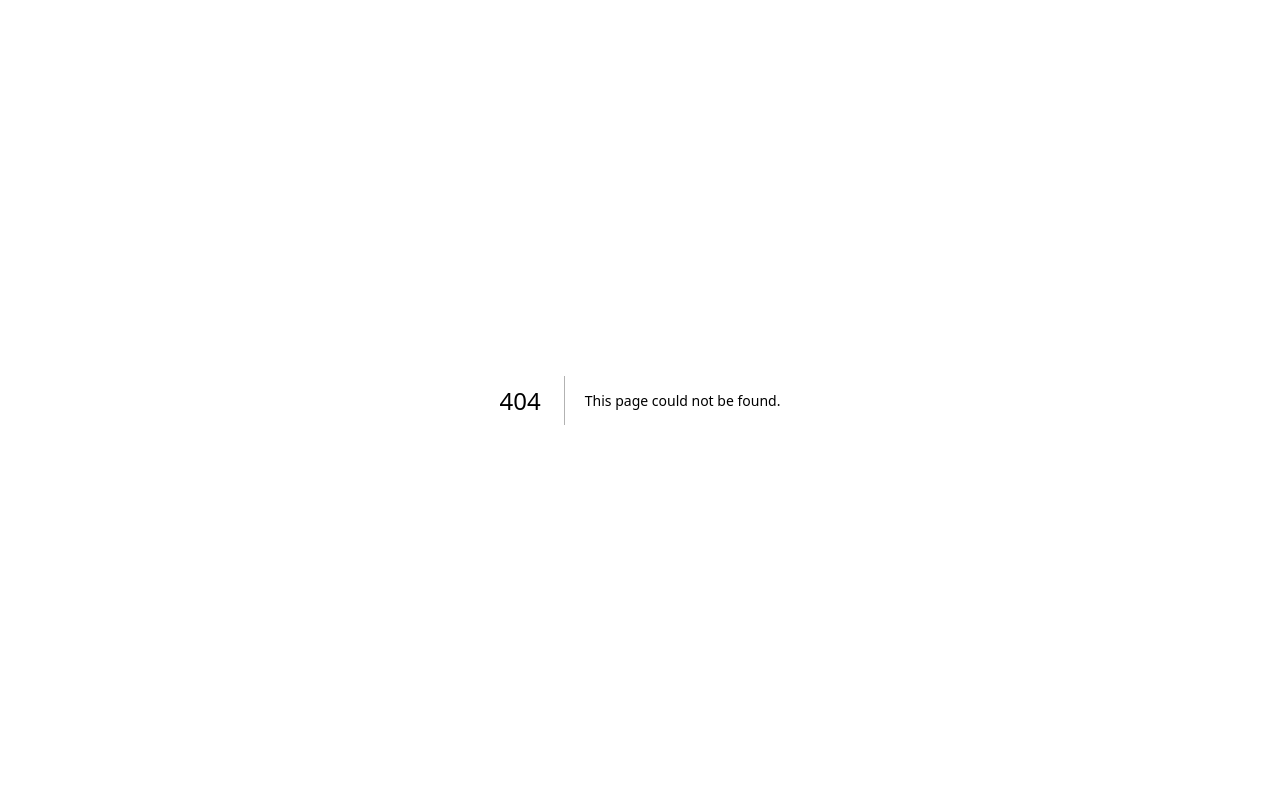
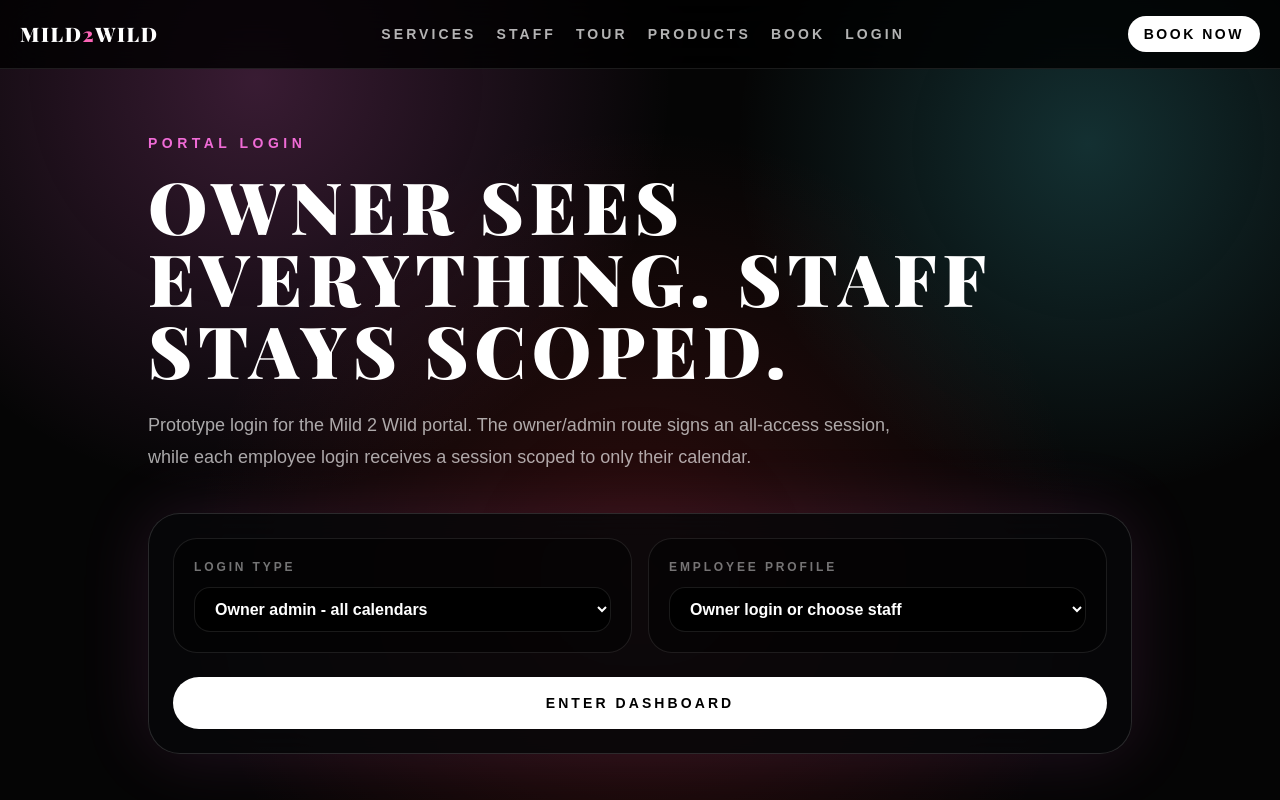
Before and after one commit to tyleradams69/mild2wild, a Next.js app: page /login in a window 1280 px wide. Before the commit this address had no page. Shown: the top 800 px of the page. Built offline with nearby package versions, Linux system fonts and the light colour scheme; a web font is replaced by a local one.

Commit message:
Add staff-scoped dashboard login

```diff
--- a/src/app/dashboard/page.tsx
+++ b/src/app/dashboard/page.tsx
@@ -1,55 +1,83 @@
+import { cookies } from "next/headers";
+import { redirect } from "next/navigation";
 import Link from "next/link";
 import { PageShell, SectionEyebrow } from "@/components/site";
-import { buildCalendarDashboardModel, createDemoDashboardSession } from "@/lib/calendar-access";
+import { dashboardSessionCookieName, parseSignedDashboardSession } from "@/lib/auth-session";
+import { buildCalendarDashboardModel } from "@/lib/calendar-access";
 import { serviceCategories, staffMembers } from "@/lib/studio-data";
 
-export default function DashboardPage() {
-  const ownerModel = buildCalendarDashboardModel(createDemoDashboardSession("owner"), staffMembers);
-  const staffModel = buildCalendarDashboardModel(createDemoDashboardSession("staff", "team-member-10"), staffMembers);
-  const featuredStaffCalendars = staffModel.visibleCalendars.filter((calendar, index) =>
-    index < 4 || calendar.staffSlug === "team-member-10" || calendar.staffSlug === "team-member-11" || index > staffModel.visibleCalendars.length - 3,
+function getDashboardSessionSecret() {
+  return process.env.HERMES_DASHBOARD_SESSION_SECRET ?? "mild2wild-local-prototype-session-secret";
+}
+
+async function logoutAction() {
+  "use server";
+
+  const cookieStore = await cookies();
+  cookieStore.delete(dashboardSessionCookieName);
+  redirect("/login");
+}
+
+export default async function DashboardPage() {
+  const cookieStore = await cookies();
+  const session = parseSignedDashboardSession(cookieStore.get(dashboardSessionCookieName)?.value, getDashboardSessionSecret());
+
+  if (!session) {
+    redirect("/login");
+  }
+
+  const dashboardModel = buildCalendarDashboardModel(session, staffMembers.filter((staff) => !staff.isMascot));
+  const featuredStaffCalendars = dashboardModel.visibleCalendars.filter((calendar, index) =>
+    dashboardModel.canManageAllCalendars || index < 4 || calendar.canEdit || index > dashboardModel.visibleCalendars.length - 3,
   );
 
   return (
     <PageShell>
       <section className="mx-auto max-w-7xl px-5 py-16">
-        <SectionEyebrow color="#A95CFF">Admin + staff portal</SectionEyebrow>
-        <h1 className="brand-display max-w-5xl text-5xl font-black uppercase md:text-7xl">Role-based calendars are the backbone.</h1>
-        <p className="mt-6 max-w-3xl text-lg leading-8 text-white/65">
-          This is the dashboard foundation for the owner/admin login and individual employee logins. The real auth layer can plug into this permission model next: owner sees every calendar, staff can only move their own appointments.
-        </p>
+        <div className="flex flex-col justify-between gap-6 md:flex-row md:items-start">
+          <div>
+            <SectionEyebrow color="#A95CFF">Admin + staff portal</SectionEyebrow>
+            <h1 className="brand-display max-w-5xl text-5xl font-black uppercase md:text-7xl">Role-based calendars are live.</h1>
+            <p className="mt-6 max-w-3xl text-lg leading-8 text-white/65">
+              Signed sessions now separate owner/admin access from individual employee logins. The owner can manage every calendar; employees can only edit their own schedule lane.
+            </p>
+          </div>
+          <form action={logoutAction}>
+            <button className="rounded-full border border-white/15 px-5 py-3 text-sm font-black uppercase tracking-[0.18em] text-white/75 transition hover:bg-white hover:text-black" type="submit">
+              Log out
+            </button>
+          </form>
+        </div>
 
         <div className="mt-10 grid gap-6 lg:grid-cols-2">
           <article className="neon-card rounded-[2rem] p-6" style={{ boxShadow: "0 0 70px #A95CFF22" }}>
             <div className="flex items-start justify-between gap-4">
               <div>
-                <p className="text-xs font-black uppercase tracking-[0.26em] text-purple-200/75">{ownerModel.sessionLabel}</p>
-                <h2 className="brand-display mt-2 text-3xl font-black uppercase">Owner command center</h2>
+                <p className="text-xs font-black uppercase tracking-[0.26em] text-purple-200/75">{dashboardModel.sessionLabel}</p>
+                <h2 className="brand-display mt-2 text-3xl font-black uppercase">{session.displayName}</h2>
               </div>
-              <span className="rounded-full bg-purple-300 px-4 py-2 text-xs font-black uppercase tracking-[0.18em] text-black">All access</span>
+              <span className="rounded-full bg-purple-300 px-4 py-2 text-xs font-black uppercase tracking-[0.18em] text-black">
+                {dashboardModel.canManageAllCalendars ? "All access" : "Scoped"}
+              </span>
             </div>
-            <p className="mt-4 text-white/65">Can manage all calendars, staff profiles, services, products, and call-agent leads.</p>
+            <p className="mt-4 text-white/65">
+              {dashboardModel.canManageAllCalendars
+                ? "Can manage all calendars, staff profiles, services, products, and call-agent leads."
+                : "Can view the portal but only edit their own profile, availability, and bookings."}
+            </p>
             <div className="mt-6 grid gap-3 sm:grid-cols-3">
-              <Metric label="Visible calendars" value={ownerModel.visibleCalendars.length.toString()} />
-              <Metric label="Editable calendars" value={ownerModel.editableCalendarSlugs.length.toString()} />
-              <Metric label="Permission" value="Owner" />
+              <Metric label="Visible calendars" value={dashboardModel.visibleCalendars.length.toString()} />
+              <Metric label="Editable calendars" value={dashboardModel.editableCalendarSlugs.length.toString()} />
+              <Metric label="Permission" value={dashboardModel.canManageAllCalendars ? "Owner" : "Staff"} />
             </div>
           </article>
 
           <article className="neon-card rounded-[2rem] p-6" style={{ boxShadow: "0 0 70px #4DDCE522" }}>
-            <div className="flex items-start justify-between gap-4">
-              <div>
-                <p className="text-xs font-black uppercase tracking-[0.26em] text-cyan-100/75">{staffModel.sessionLabel}</p>
-                <h2 className="brand-display mt-2 text-3xl font-black uppercase">Employee calendar lane</h2>
-              </div>
-              <span className="rounded-full bg-cyan-300 px-4 py-2 text-xs font-black uppercase tracking-[0.18em] text-black">Scoped</span>
-            </div>
-            <p className="mt-4 text-white/65">Can view the portal but only edit their own profile, availability, and bookings.</p>
-            <div className="mt-6 grid gap-3 sm:grid-cols-3">
-              <Metric label="Visible calendars" value={staffModel.visibleCalendars.length.toString()} />
-              <Metric label="Editable calendars" value={staffModel.editableCalendarSlugs.length.toString()} />
-              <Metric label="Locked from" value="Others" />
-            </div>
+            <SectionEyebrow color="#4DDCE5">Call-agent handoff</SectionEyebrow>
+            <h2 className="brand-display text-3xl font-black uppercase">Lead intake can route to the right person.</h2>
+            <p className="mt-4 text-white/65">
+              The worker agent can collect name, requested service, and appointment notes, then hand the call to the shop with context already attached. Service-specific routing uses the same staff/category model as the public pages.
+            </p>
           </article>
         </div>
       </section>
@@ -57,12 +85,16 @@ export default function DashboardPage() {
       <section className="mx-auto max-w-7xl px-5 py-10">
         <div className="flex flex-col justify-between gap-5 md:flex-row md:items-end">
           <div>
-            <SectionEyebrow color="#4DDCE5">Example staff-login calendar board</SectionEyebrow>
-            <h2 className="brand-display max-w-4xl text-4xl font-black uppercase md:text-6xl">One editable calendar, every other calendar locked.</h2>
+            <SectionEyebrow color="#4DDCE5">Calendar board</SectionEyebrow>
+            <h2 className="brand-display max-w-4xl text-4xl font-black uppercase md:text-6xl">
+              {dashboardModel.canManageAllCalendars ? "Every staff calendar is editable." : "One editable calendar, every other calendar locked."}
+            </h2>
           </div>
-          <Link href="/staff/team-member-10" className="rounded-full border border-white/15 px-5 py-3 text-sm font-black uppercase tracking-[0.18em] text-white/75 transition hover:bg-white hover:text-black">
-            View example profile
-          </Link>
+          {session.staffSlug ? (
+            <Link href={`/staff/${session.staffSlug}`} className="rounded-full border border-white/15 px-5 py-3 text-sm font-black uppercase tracking-[0.18em] text-white/75 transition hover:bg-white hover:text-black">
+              View my profile
+            </Link>
+          ) : null}
         </div>
 
         <div className="mt-8 grid gap-4 md:grid-cols-2 lg:grid-cols-4">
--- /dev/null
+++ b/src/app/login/page.tsx
@@ -0,0 +1,89 @@
+import { cookies } from "next/headers";
+import { redirect } from "next/navigation";
+import { PageShell, SectionEyebrow } from "@/components/site";
+import {
+  createSignedDashboardSession,
+  dashboardSessionCookieName,
+  resolveLoginSession,
+} from "@/lib/auth-session";
+import { staffMembers } from "@/lib/studio-data";
+
+function getDashboardSessionSecret() {
+  return process.env.HERMES_DASHBOARD_SESSION_SECRET ?? "mild2wild-local-prototype-session-secret";
+}
+
+async function loginAction(formData: FormData) {
+  "use server";
+
+  const role = formData.get("role")?.toString();
+  const staffSlug = formData.get("staffSlug")?.toString();
+  const resolved = resolveLoginSession({ role, staffSlug });
+
+  if (!resolved.ok) {
+    redirect(`/login?error=${resolved.error}`);
+  }
+
+  const cookieValue = createSignedDashboardSession(resolved.session, getDashboardSessionSecret());
+  const cookieStore = await cookies();
+  cookieStore.set(dashboardSessionCookieName, cookieValue, {
+    httpOnly: true,
+    sameSite: "lax",
+    secure: process.env.NODE_ENV === "production",
+    path: "/",
+    expires: new Date(resolved.session.expiresAt),
+  });
+
+  redirect("/dashboard");
+}
+
+export default async function LoginPage({ searchParams }: { searchParams?: Promise<{ error?: string }> }) {
+  const params = await searchParams;
+  const error = params?.error;
+  const bookableStaff = staffMembers.filter((staff) => !staff.isMascot);
+
+  return (
+    <PageShell>
+      <section className="mx-auto max-w-5xl px-5 py-16">
+        <SectionEyebrow color="#F06BD6">Portal login</SectionEyebrow>
+        <h1 className="brand-display max-w-4xl text-5xl font-black uppercase md:text-7xl">Owner sees everything. Staff stays scoped.</h1>
+        <p className="mt-6 max-w-3xl text-lg leading-8 text-white/65">
+          Prototype login for the Mild 2 Wild portal. The owner/admin route signs an all-access session, while each employee login receives a session scoped to only their calendar.
+        </p>
+
+        {error ? (
+          <div className="mt-8 rounded-3xl border border-pink-300/40 bg-pink-500/10 p-4 text-sm font-bold text-pink-100">
+            Could not create that login session: {error.replaceAll("_", " ")}.
+          </div>
+        ) : null}
+
+        <form action={loginAction} className="neon-card mt-10 grid gap-6 rounded-[2rem] p-6" style={{ boxShadow: "0 0 70px #F06BD622" }}>
+          <div className="grid gap-4 md:grid-cols-2">
+            <label className="rounded-3xl border border-white/10 bg-black/50 p-5">
+              <span className="block text-xs font-black uppercase tracking-[0.24em] text-white/45">Login type</span>
+              <select name="role" className="mt-3 w-full rounded-2xl border border-white/10 bg-black px-4 py-3 font-bold text-white outline-none focus:border-pink-300">
+                <option value="owner">Owner admin - all calendars</option>
+                <option value="staff">Employee - own calendar only</option>
+              </select>
+            </label>
+
+            <label className="rounded-3xl border border-white/10 bg-black/50 p-5">
+              <span className="block text-xs font-black uppercase tracking-[0.24em] text-white/45">Employee profile</span>
+              <select name="staffSlug" className="mt-3 w-full rounded-2xl border border-white/10 bg-black px-4 py-3 font-bold text-white outline-none focus:border-cyan-300">
+                <option value="">Owner login or choose staff</option>
+                {bookableStaff.map((staff) => (
+                  <option key={staff.slug} value={staff.slug}>
+                    {staff.name} — {staff.title}
+                  </option>
+                ))}
+              </select>
+            </label>
+          </div>
+
+          <button className="rounded-full bg-white px-6 py-4 text-sm font-black uppercase tracking-[0.22em] text-black transition hover:bg-pink-300" type="submit">
+            Enter dashboard
+          </button>
+        </form>
+      </section>
+    </PageShell>
+  );
+}
--- a/src/components/site.tsx
+++ b/src/components/site.tsx
@@ -10,6 +10,7 @@ export function SiteHeader() {
     ["Tour", "/tour"],
     ["Products", "/products"],
     ["Book", "/book"],
+    ["Login", "/login"],
   ];
 
   return (
--- /dev/null
+++ b/src/lib/auth-session.ts
@@ -0,0 +1,124 @@
+import { createHmac, timingSafeEqual } from "node:crypto";
+import { staffMembers } from "./studio-data";
+
+export const dashboardSessionCookieName = "m2w_dashboard_session";
+
+export type DashboardAuthRole = "owner" | "staff";
+
+export type DashboardAuthSession = {
+  role: DashboardAuthRole;
+  staffSlug?: string;
+  displayName: string;
+  expiresAt: number;
+};
+
+export type LoginFormChoice = {
+  role?: string;
+  staffSlug?: string;
+};
+
+export type LoginSessionResult =
+  | { ok: true; session: DashboardAuthSession }
+  | { ok: false; error: "invalid_role" | "missing_staff" | "unknown_staff" | "mascot_not_bookable" };
+
+const oneDayMs = 24 * 60 * 60 * 1000;
+
+function signPayload(payload: string, secret: string) {
+  return createHmac("sha256", secret).update(payload).digest("base64url");
+}
+
+function safeEqual(left: string, right: string) {
+  const leftBuffer = Buffer.from(left);
+  const rightBuffer = Buffer.from(right);
+
+  return leftBuffer.length === rightBuffer.length && timingSafeEqual(leftBuffer, rightBuffer);
+}
+
+function encodePayload(session: DashboardAuthSession) {
+  return encodeURIComponent(JSON.stringify(session));
+}
+
+function decodePayload(payload: string): DashboardAuthSession | null {
+  try {
+    const parsed = JSON.parse(decodeURIComponent(payload)) as Partial<DashboardAuthSession>;
+
+    if (parsed.role !== "owner" && parsed.role !== "staff") return null;
+    if (typeof parsed.displayName !== "string" || parsed.displayName.length < 1) return null;
+    if (typeof parsed.expiresAt !== "number") return null;
+    if (parsed.role === "staff" && typeof parsed.staffSlug !== "string") return null;
+
+    return {
+      role: parsed.role,
+      staffSlug: parsed.staffSlug,
+      displayName: parsed.displayName,
+      expiresAt: parsed.expiresAt,
+    };
+  } catch {
+    return null;
+  }
+}
+
+export function createSignedDashboardSession(session: DashboardAuthSession, secret: string) {
+  const payload = encodePayload(session);
+  const signature = signPayload(payload, secret);
+
+  return `${payload}.${signature}`;
+}
+
+export function parseSignedDashboardSession(cookieValue: string | undefined | null, secret: string, now = Date.now()) {
+  if (!cookieValue || !secret) return null;
+
+  const separatorIndex = cookieValue.lastIndexOf(".");
+  if (separatorIndex <= 0) return null;
+
+  const payload = cookieValue.slice(0, separatorIndex);
+  const signature = cookieValue.slice(separatorIndex + 1);
+  const expectedSignature = signPayload(payload, secret);
+
+  if (!safeEqual(signature, expectedSignature)) return null;
+
+  const session = decodePayload(payload);
+  if (!session || session.expiresAt <= now) return null;
+
+  return session;
+}
+
+export function resolveLoginSession(choice: LoginFormChoice, now = Date.now()): LoginSessionResult {
+  if (choice.role === "owner") {
+    return {
+      ok: true,
+      session: {
+        role: "owner",
+        displayName: "Owner Admin",
+        expiresAt: now + oneDayMs,
+      },
+    };
+  }
+
+  if (choice.role !== "staff") {
+    return { ok: false, error: "invalid_role" };
+  }
+
+  if (!choice.staffSlug) {
+    return { ok: false, error: "missing_staff" };
+  }
+
+  const staff = staffMembers.find((member) => member.slug === choice.staffSlug);
+  if (!staff) {
+    return { ok: false, error: "unknown_staff" };
+  }
+
+  if (staff.isMascot) {
+    return { ok: false, error: "mascot_not_bookable" };
+  }
+
+  return {
+    ok: true,
+    session: {
+      role: "staff",
+      staffSlug: staff.slug,
+      displayName: staff.name,
+      expiresAt: now + oneDayMs,
+    },
+  };
+}
--- a/src/lib/studio-data.ts
+++ b/src/lib/studio-data.ts
@@ -34,6 +34,7 @@ export type StaffMember = {
   socialLinks: SocialLink[];
   gallery: string[];
   calendarColor: string;
+  isMascot?: boolean;
 };
 
 export type DashboardScope = {
@@ -187,45 +188,51 @@ const categoryAccentRotation: Record<ServiceCategorySlug, string[]> = {
   aesthetics: ["#A95CFF", "#C66BFF", "#79D94D", "#8A5CFF"],
 };
 
-const staffSeed: Array<{ index: number; categorySlug: ServiceCategorySlug }> = [
+const mascotBio =
+  "The shop dog is part of the Mild 2 Wild personality and can be featured as the mascot on the staff page, tour page, and brand moments without appearing as a bookable service provider.";
+
+const staffSeed: Array<{ index: number; categorySlug?: ServiceCategorySlug; isMascot?: boolean }> = [
   { index: 1, categorySlug: "nails" },
   { index: 2, categorySlug: "nails" },
   { index: 3, categorySlug: "nails" },
-  { index: 4, categorySlug: "nails" },
+  { index: 4, categorySlug: "aesthetics" },
   { index: 5, categorySlug: "nails" },
-  { index: 6, categorySlug: "hair" },
-  { index: 7, categorySlug: "hair" },
+  { index: 6, categorySlug: "aesthetics" },
+  { index: 7, categorySlug: "tattoo" },
   { index: 8, categorySlug: "hair" },
   { index: 9, categorySlug: "hair" },
   { index: 10, categorySlug: "tattoo" },
-  { index: 11, categorySlug: "tattoo" },
-  { index: 12, categorySlug: "tattoo" },
-  { index: 13, categorySlug: "tattoo" },
-  { index: 14, categorySlug: "aesthetics" },
-  { index: 15, categorySlug: "aesthetics" },
-  { index: 16, categorySlug: "aesthetics" },
+  { index: 11, categorySlug: "hair" },
+  { index: 12, isMascot: true },
+  { index: 13, categorySlug: "aesthetics" },
+  { index: 14, categorySlug: "nails" },
+  { index: 15, categorySlug: "nails" },
+  { index: 16, categorySlug: "nails" },
   { index: 17, categorySlug: "aesthetics" },
 ];
 
-export const staffMembers: StaffMember[] = staffSeed.map(({ index, categorySlug }) => {
+export const staffMembers: StaffMember[] = staffSeed.map(({ index, categorySlug, isMascot }) => {
   const paddedIndex = String(index).padStart(2, "0");
-  const categoryIndex = staffSeed.filter((staff) => staff.categorySlug === categorySlug && staff.index <= index).length - 1;
-  const colors = categoryAccentRotation[categorySlug];
+  const categoryIndex = categorySlug
+    ? staffSeed.filter((staff) => staff.categorySlug === categorySlug && staff.index <= index).length - 1
+    : 0;
+  const colors = categorySlug ? categoryAccentRotation[categorySlug] : ["#F06BD6"];
 
   return {
     slug: `team-member-${paddedIndex}`,
-    name: `Team Member ${paddedIndex}`,
-    title: categoryTitles[categorySlug],
-    bio: categoryBio[categorySlug],
+    name: isMascot ? "Shop Dog Mascot" : `Team Member ${paddedIndex}`,
+    title: isMascot ? "Shop Mascot" : categoryTitles[categorySlug as ServiceCategorySlug],
+    bio: isMascot ? mascotBio : categoryBio[categorySlug as ServiceCategorySlug],
     photoUrl: `/staff/team-member-${paddedIndex}.jpg`,
-    serviceCategorySlugs: [categorySlug],
-    serviceSlugs: serviceSlugsByCategory[categorySlug],
+    serviceCategorySlugs: categorySlug ? [categorySlug] : [],
+    serviceSlugs: categorySlug ? serviceSlugsByCategory[categorySlug] : [],
     socialLinks: [
       { label: "Instagram coming soon", href: "#" },
       { label: "Portfolio coming soon", href: "#" },
     ],
-    gallery: categoryGallery[categorySlug],
+    gallery: isMascot ? ["Mascot photo slot", "Shop-dog story", "Tour-page cameo"] : categoryGallery[categorySlug as ServiceCategorySlug],
     calendarColor: colors[categoryIndex % colors.length],
+    isMascot,
   };
 });
 
```
Also changed, not shown: 2 other files (tests, documents, lock files or other folders).
